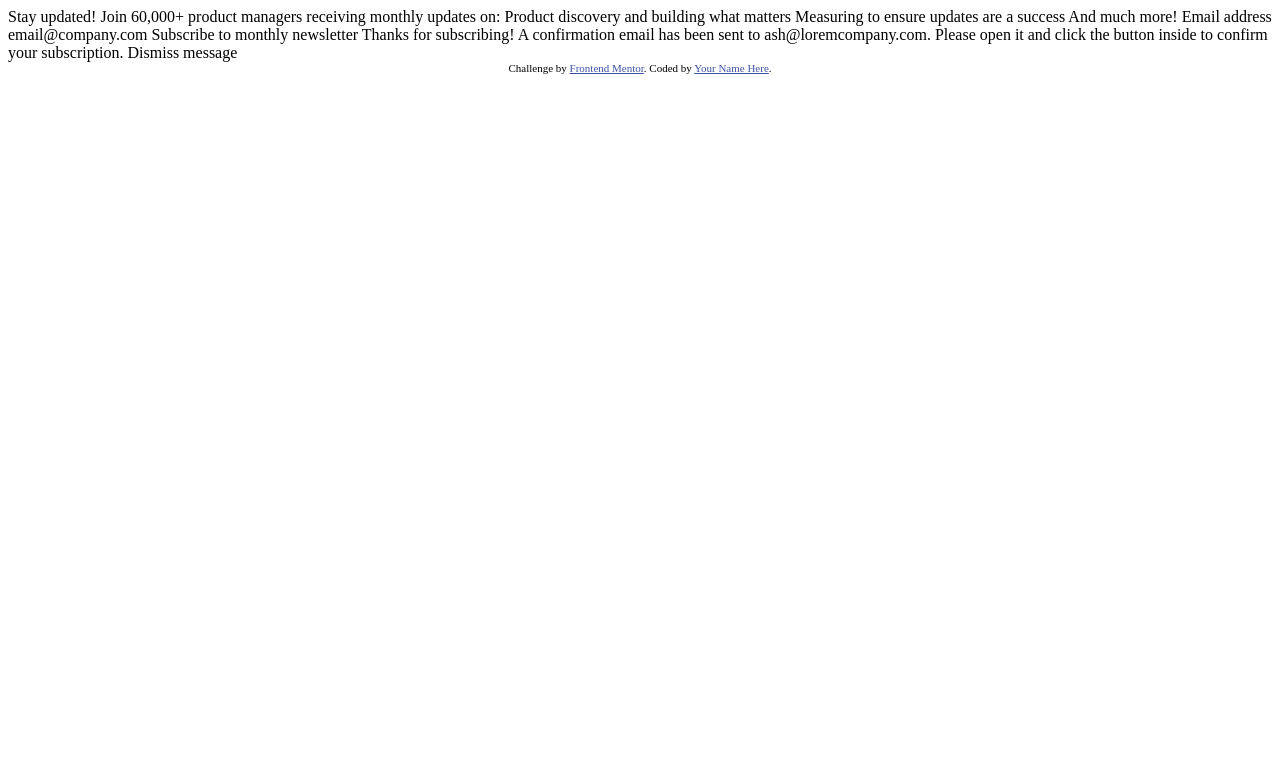
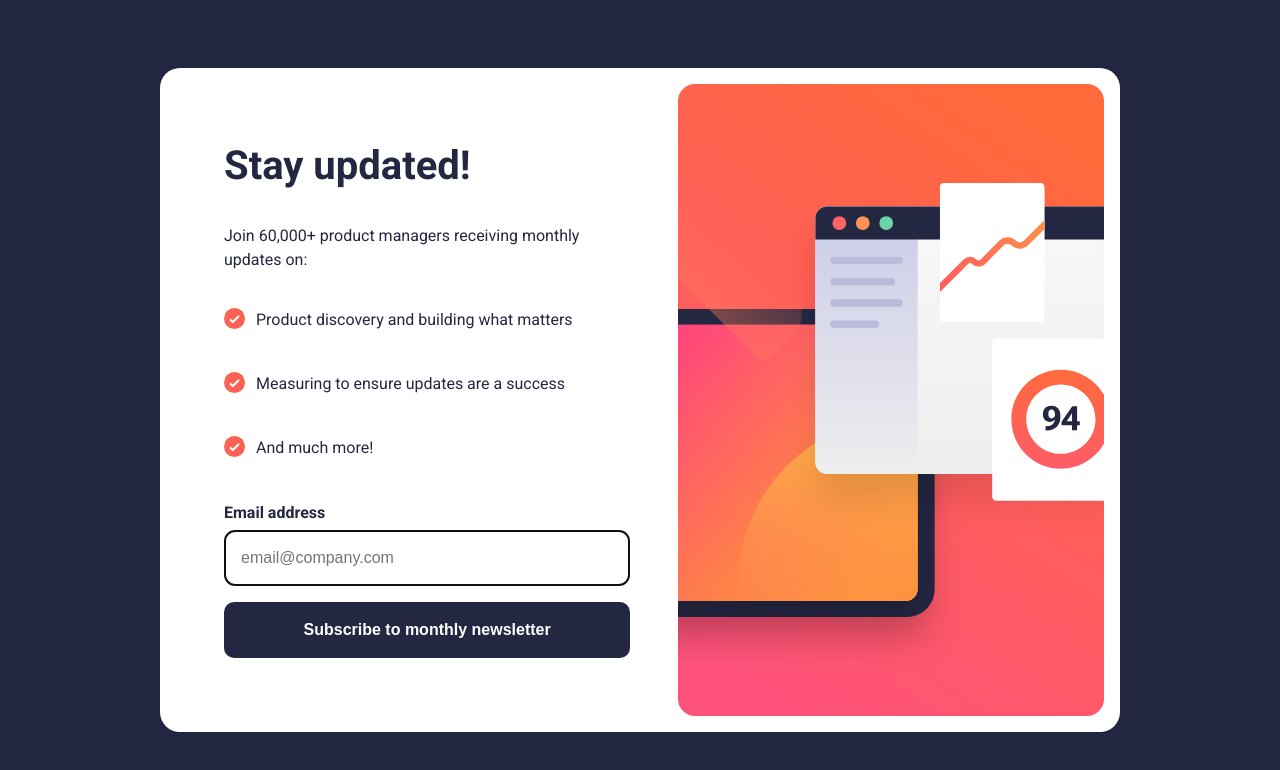
Before and after one commit to IbrahimMurad/newsletter-sign-up-with-success-message, a plain HTML site: page index.html in a window 1280 px wide. Drawn offline with Linux system fonts and the light colour scheme.

Commit message:
Add newsletter sign-up form with success message functionality

```diff
--- a/index.html
+++ b/index.html
@@ -1,52 +1,80 @@
 <!DOCTYPE html>
 <html lang="en">
   <head>
-  <meta charset="UTF-8">
-  <meta name="viewport" content="width=device-width, initial-scale=1.0"> <!-- displays site properly based on user's device -->
+    <meta charset="UTF-8" />
+    <meta name="viewport" content="width=device-width, initial-scale=1.0" />
+    <!-- displays site properly based on user's device -->
 
-  <link rel="icon" type="image/png" sizes="32x32" href="./assets/images/favicon-32x32.png">
+    <link
+      rel="icon"
+      type="image/png"
+      sizes="32x32"
+      href="./assets/images/favicon-32x32.png"
+    />
+    <link rel="stylesheet" href="style.css" />
+    <script src="script.js" defer></script>
 
-  <title>Frontend Mentor | Newsletter sign-up form with success message</title>
-
-  <!-- Feel free to remove these styles or customise in your own stylesheet 👍 -->
-  <style>
-    .attribution { font-size: 11px; text-align: center; }
-    .attribution a { color: hsl(228, 45%, 44%); }
-  </style>
+    <title>
+      Frontend Mentor | Newsletter sign-up form with success message
+    </title>
   </head>
   <body>
-
+    <main id="sign-up" class="hidden">
       <!-- Sign-up form start -->
-
-  Stay updated!
-
-  Join 60,000+ product managers receiving monthly updates on:
-
-  Product discovery and building what matters
-  Measuring to ensure updates are a success
-  And much more!
-
-  Email address
-  email@company.com
-
-  Subscribe to monthly newsletter
-
+      <img
+        src="./assets/images/illustration-sign-up-mobile.svg"
+        alt="an illustration of a tablet and a web page"
+        srcset="
+          ./assets/images/illustration-sign-up-mobile.svg 700w,
+          ./assets/images/illustration-sign-up-desktop.svg"
+      />
+      <article>
+        <header><strong>Stay updated!</strong></header>
+        <p>Join 60,000+ product managers receiving monthly updates on:</p>
+        <ul>
+          <li>
+            <span class="list-icon"></span>
+            <span>Product discovery and building what matters</span>
+          </li>
+          <li>
+            <span class="list-icon"></span
+            ><span>Measuring to ensure updates are a success</span>
+          </li>
+          <li><span class="list-icon"></span><span>And much more!</span></li>
+        </ul>
+        <form id="form" novalidate>
+          <div class="fields">
+            <div class="label-error">
+              <label for="email">Email address</label>
+              <span id="error-message"></span>
+            </div>
+            <input
+              type="email"
+              id="email"
+              name="email"
+              placeholder="email@company.com"
+              autofocus
+            />
+          </div>
+          <button>Subscribe to monthly newsletter</button>
+        </form>
+      </article>
+    </main>
     <!-- Sign-up form end -->
 
     <!-- Success message start -->
-
-  Thanks for subscribing!
-
-  A confirmation email has been sent to ash@loremcompany.com.
+    <main id="success-message">
+      <img src="./assets/images/icon-list.svg" alt="a checkmark icon" width="60px" height="60px"/>
+      <article>
+        <header><strong>Thanks for subscribing!</strong></header>
+        <p>
+          A confirmation email has been sent to <span id="your-email"></span>.
           Please open it and click the button inside to confirm your subscription.
-
-  Dismiss message
+        </p>
+        <button id="dismiss-btn">Dismiss message</button>
+      </article>
+    </main>
 
     <!-- Success message end -->
-
-  <div class="attribution">
-    Challenge by <a href="https://www.frontendmentor.io?ref=challenge" target="_blank">Frontend Mentor</a>.
-    Coded by <a href="#">Your Name Here</a>.
-  </div>
   </body>
 </html>
--- /dev/null
+++ b/script.js
@@ -0,0 +1,58 @@
+const dismissButton = document.getElementById('dismiss-btn');       // The button you click to dismiss the success message
+const successMessage = document.getElementById('success-message');  // The success message view
+const signUpForm = document.getElementById('sign-up');              // The sign up form view
+const form = document.getElementById('form');                       // The form element (I gave it an id to select it faster)
+const errorMessage = document.getElementById('error-message');      // The error message that appears when the email is invalid
+const emailInput = document.getElementById('email');                // The email input field
+const yourEmail = document.getElementById('your-email');            // The email that the user entered to use it in the success message
+const validEmailPattern = /^[^\s@]+@[^\s@]+\.[^\s@]+$/;             // The regex pattern to validate the email
+
+function initialize() {
+    // Reset the form and show the sign up form and hide the success message (if it was shown)
+
+    signUpForm.classList.remove('hidden');
+    successMessage.classList.add('hidden');
+    form.reset();
+}
+
+function showSuccessMessage() {
+    // Hide the sign up form and show the success message
+
+    signUpForm.classList.add('hidden');
+    successMessage.classList.remove('hidden');
+}
+
+function validate(email) {
+    // Validate the email and return an object with the validation result and the error message
+
+    if (!email) {
+        return { validated: false, error: 'Email is required' };
+    }
+    if (!validEmailPattern.test(email)) {
+        return { validated: false, error: 'Invalide email' };
+    }
+    return { validated: true, error: '' };
+}
+
+// run initialize function when dismiss button is clicked
+dismissButton.addEventListener('click', initialize);
+
+// handle the form submission
+form.onsubmit = (e) => {
+    e.preventDefault();
+    const { email } = Object.fromEntries(new FormData(form).entries());
+
+    const { validated, error } = validate(email);
+    if (validated) {
+        showSuccessMessage();
+        yourEmail.textContent = email;
+    }
+    errorMessage.textContent = error;
+    emailInput.classList.toggle('error', !validated);
+};
+
+// run the initialize function when the page loads
+// Note: all of the above code are just assigning event listeners and functions to variables
+// they will not run until they are called, this function is the only one that will run when the page loads
+// because it is called '()'
+initialize();
--- /dev/null
+++ b/style.sass
@@ -0,0 +1,197 @@
+@import url('https://fonts.googleapis.com/css2?family=Figtree:ital,wght@0,300..900;1,300..900&family=Roboto:ital,wght@0,100..900;1,100..900&display=swap')
+
+
+
+:root
+    // Typography
+    font-family: "Roboto", serif
+    --font-weight-noraml: 400
+    --font-weight-bold: 700
+    font-size: 16px
+
+    // Color
+    --color-tomato: hsl(4, 100%, 67%)
+    --dark-slate-grey: hsl(234, 29%, 20%)
+    --charcoal-grey: hsl(235, 18%, 26%)
+    --grey: hsl(231, 7%, 60%)
+    --white: hsl(0, 0%, 100%)
+
+    color: var(--dark-slate-grey)
+
+
+*
+    margin: 0
+    padding: 0
+    box-sizing: border-box
+
+img
+    max-inline-size: 100%
+    block-size: auto
+    object-fit: contain
+
+button
+    background-color: var(--dark-slate-grey)
+    color: var(--white)
+    height: 3.5rem
+    border: none
+    border-radius: 10px
+    font-size: 1rem
+    font-weight: var(--font-weight-bold)
+
+    &:hover
+        background-image: linear-gradient(0.25turn, #FF527B, #FF6A3A)
+        cursor: pointer
+
+
+body
+    min-height: 100vh
+    display: grid
+    place-items: center
+    background-color: var(--dark-slate-grey)
+
+    main
+        background-color: var(--white)
+        width: 100%
+        height: 100%
+        max-width: 450px
+        box-shadow: 0px 0px 10px 0px rgba(0, 0, 0, 0.1)
+        display: flex
+        flex-direction: column
+
+article
+    padding: 1.5rem
+    display: flex
+    flex-direction: column
+    flex-grow: 1
+    justify-content: space-around
+    margin-top: 1rem
+    gap: 1rem
+
+    header
+        font-size: 2.5rem
+
+    p
+        line-height: 1.5rem
+
+    ul
+        list-style-type: none
+        display: flex
+        flex-direction: column
+        justify-content: space-around
+        gap: 2rem
+
+        li
+            display: flex
+            justify-items: center
+            height: 2rem
+            line-height: 1.5rem
+
+            .list-icon
+                background-image: url("./assets/images/icon-list.svg")
+                height: 2rem
+                width: 2rem
+                background-repeat: no-repeat
+
+    form
+        width: 100%
+        display: flex
+        flex-direction: column
+        gap: 1rem
+
+        .fields
+            display: flex
+            flex-direction: column
+            width: 100%
+            gap: 0.5rem
+
+            .label-error
+                display: flex
+                justify-content: space-between
+
+                label
+                    font-weight: var(--font-weight-bold)
+
+                #error-message
+                    color: var(--color-tomato)
+
+
+        button
+            width: 100%
+
+        input
+            height: 3.5rem
+            width: 100%
+            border-radius: 10px
+            padding: 1rem
+            font-size: 1rem
+            border: 1px solid var(--grey)
+            color: var(--dark-slate-grey)
+
+            &:hover
+                cursor: pointer
+
+            &:focus
+                border: 1px solid var(--dark-slate-grey)
+
+
+.hidden
+    display: none
+
+
+#success-message
+    padding: 4rem 0
+    img
+        margin-left: 2.5rem
+        margin-top: 5rem
+    article
+        padding: 2.5rem
+        margin-top: 0
+
+.error
+    border: 1px solid var(--color-tomato)
+    background-color: hsl(4, 100%, 95%)
+
+    &::placeholder
+        color: var(--color-tomato)
+
+#your-email
+    font-weight: var(--font-weight-bold)
+
+#dismiss-btn
+    margin-block-start: auto
+
+
+@media (min-width: 700px)
+
+    body
+        main
+            flex-direction: row-reverse
+            max-width: 960px
+            min-width: 850px
+            height: auto
+            border-radius: 20px
+            padding: 1rem
+
+        img
+            width: 50%
+
+        article
+            padding: 3rem
+            margin-top: 0
+            flex-shrink: 1
+
+    #success-message
+        flex-direction: column
+        padding: 2.5rem 3.5rem
+        min-width: auto
+        max-width: 450px
+
+        img
+            width: 3rem
+            margin-left: 0
+            margin-top: 0
+
+        article
+            gap: 2rem
+            padding: 0
+            margin-top: 1.5rem
```
Also changed, not shown: style.css (added), 2 other files. Lines whose indentation alone changed are shown as unchanged.
